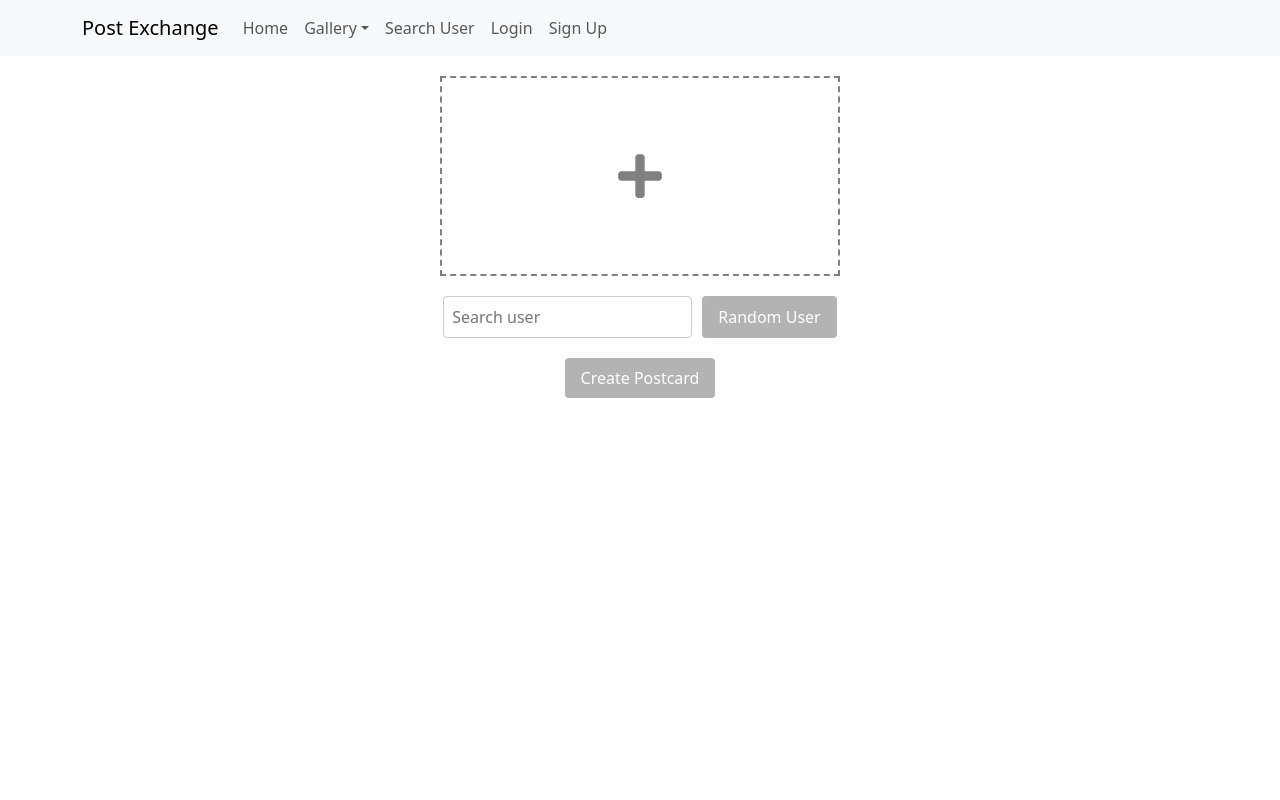
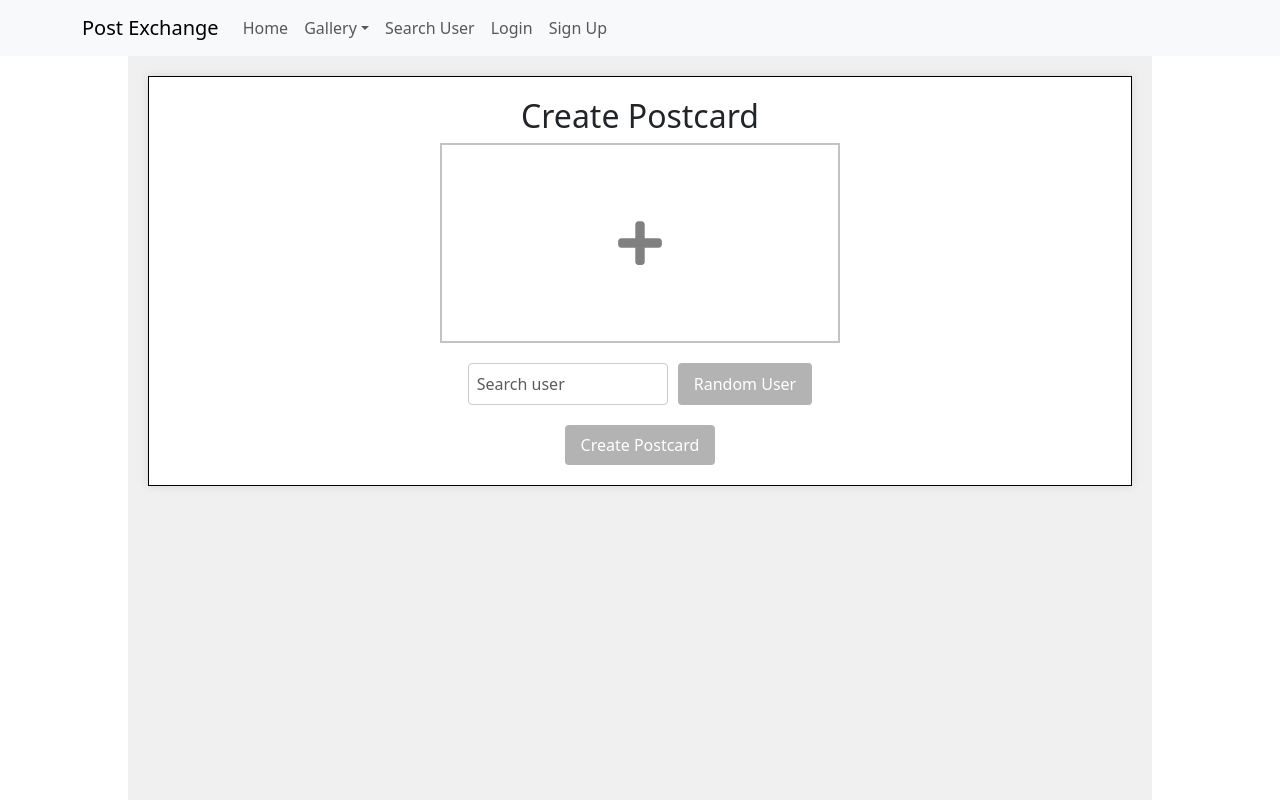
Before and after one commit to CSCI201-SPR24-Group24/PostExchange-front, a React (Create React App) app: page /createpostcard in a window 1280 px wide. Shown: the top 800 px of the page. Built offline with nearby package versions, Linux system fonts and the light colour scheme.

Commit message:
finished create postcard with search

```diff
--- a/src/Postcards/CreatePostcard.css
+++ b/src/Postcards/CreatePostcard.css
@@ -1,13 +1,31 @@
-/* FileUploader Styles */
+.home-container {
+    padding: 20px;
+    background-color: #f0f0f0;
+    max-width: 100%;
+    height: 1000px;
+  }
+
+.create-postcard-container {
+    text-align: center;
+    width: 100%;
+    height: 900px;
+    background-color: #ffffff;
+    padding: 20px;
+    height: auto;
+    box-shadow: 0 0 10px rgba(0,0,0,0.1);
+    overflow: hidden;
+    border: 1px solid black;
+}
+
 .file-upload-container {
     display: flex;
     justify-content: center;
     align-items: center;
     height: 200px;
     width: 400px;
-    border: 2px dashed gray;
+    border: 2px solid rgb(195, 195, 195);
     cursor: pointer;
-    overflow: hidden;  /* Ensures the image does not overflow the boundaries of the container */
+    overflow: hidden;
 }
 
 .file-upload-label {
@@ -25,9 +43,13 @@
 .image-preview {
     width: 100%;
     height: 100%;
-    object-fit: cover; /* Ensures the image covers the area without distorting the aspect ratio */
+    object-fit: cover;
 }
 
+.search-results-list
+{
+    margin-bottom: 15px;
+}
 
 .create-postcard-container {
     display: flex;
@@ -49,9 +71,11 @@
 
 .search-input {
     padding: 8px;
-    margin-right: 10px; /* Adds space between input and button */
+    margin-right: 10px;
     border: 1px solid #ccc;
     border-radius: 4px;
+    max-width: 200px;
+    flex-grow: 0;
 }
 
 .search-button, .submit-button {
--- a/src/Postcards/CreatePostcard.js
+++ b/src/Postcards/CreatePostcard.js
@@ -1,14 +1,39 @@
 import React, { useState } from 'react';
 import FileUploader from './FileUploader';
+import { Form, FormControl, ListGroup, ListGroupItem } from 'react-bootstrap';
+import 'bootstrap/dist/css/bootstrap.min.css';
 import './CreatePostcard.css';
 
 function CreatePostcard() {
     const [user, setUser] = useState(null);
     const [searchInput, setSearchInput] = useState('');
+    const [searchResults, setSearchResults] = useState([]);
     const [imageTag, setImageTag] = useState('');
+    const [previewUrl, setPreviewUrl] = useState(null);
 
-    const handleSearchChange = (e) => {
-        setSearchInput(e.target.value);
+    const handleSearchChange = (event) => {
+        setSearchInput(event.target.value);
+        if (event.target.value.length > 1) {
+            searchUsers(event.target.value);
+        } else {
+            setSearchResults([]);
+        }
+    };
+
+    const searchUsers = async (query) => {
+        const response = await fetch(`https://postexchange.icytools.cn/searchUser?q=${query}`);
+        const data = await response.json();
+        if (data.status === 'OK') {
+            setSearchResults(data.data);
+        } else {
+            setSearchResults([]);
+        }
+    };
+
+    const handleSelectUser = (user) => {
+        setUser(user);
+        setSearchResults([]);
+        setSearchInput('');
     };
 
     const getRandomUser = async () => {
@@ -19,6 +44,7 @@ function CreatePostcard() {
             });
             if (!response.ok) throw new Error('Failed to fetch random user');
             const { data } = await response.json();
+            console.log(user);
             setUser(data);
         } catch (error) {
             console.error('Error fetching random user:', error);
@@ -43,8 +69,10 @@ function CreatePostcard() {
                 })
             });
             if (!response.ok) throw new Error('Failed to send postcard');
+            alert("Sent postcard to " + user.firstName + " " + user.lastName);
             setSearchInput('');
             setImageTag('');
+            setPreviewUrl(null);
             setUser(null);
         } catch (error) {
             console.error('Error sending postcard:', error);
@@ -52,19 +80,30 @@ function CreatePostcard() {
     };
 
     return (
+        <div className="home-container">
             <div className="create-postcard-container">
-            <FileUploader onUploadSuccess={setImageTag} />
-            <div className="search-container">
-                <input
+                <h2>Create Postcard</h2>
+                <FileUploader onUploadSuccess={setImageTag} setPreviewUrl={setPreviewUrl} previewUrl={previewUrl} />
+                <Form className="search-container">
+                    <FormControl
                         type="text"
                         placeholder="Search user"
                         className="search-input"
                         value={searchInput}
                         onChange={handleSearchChange}
                     />
-                <button className="search-button" onClick={getRandomUser}>Random User</button>
-            </div>
-            <button className="submit-button" onClick={handleSubmit}>Create Postcard</button>
+                    <button type="button" className="search-button" onClick={getRandomUser}>Random User</button>
+                </Form>
+                {searchResults.length > 0 && (
+                    <ListGroup className="search-results-list">
+                        {searchResults.map((result) => (
+                            <ListGroupItem key={result.userId} action onClick={() => handleSelectUser(result)}>
+                                {result.firstName} {result.lastName} - {result.email}
+                            </ListGroupItem>
+                        ))}
+                    </ListGroup>
+                )}
+                <button variant="success" className="submit-button" onClick={handleSubmit}>Create Postcard</button>
                 {user && (
                     <div className="user-details">
                         <h3>Selected User: {user.firstName} {user.lastName}</h3>
@@ -74,6 +113,7 @@ function CreatePostcard() {
                     </div>
                 )}
             </div>
+        </div>
     );
 }
 
--- a/src/Postcards/FileUploader.js
+++ b/src/Postcards/FileUploader.js
@@ -2,9 +2,8 @@ import React, { useState } from 'react';
 import { FaPlus } from 'react-icons/fa';
 import './CreatePostcard.css';
 
-function FileUploader({ onUploadSuccess }) {
+function FileUploader({ onUploadSuccess, setPreviewUrl, previewUrl }) {
     const [file, setFile] = useState(null);
-    const [previewUrl, setPreviewUrl] = useState(null);
 
     const handleFileChange = async (event) => {
         const selectedFile = event.target.files[0];
```
Lines whose indentation alone changed are shown as unchanged.
